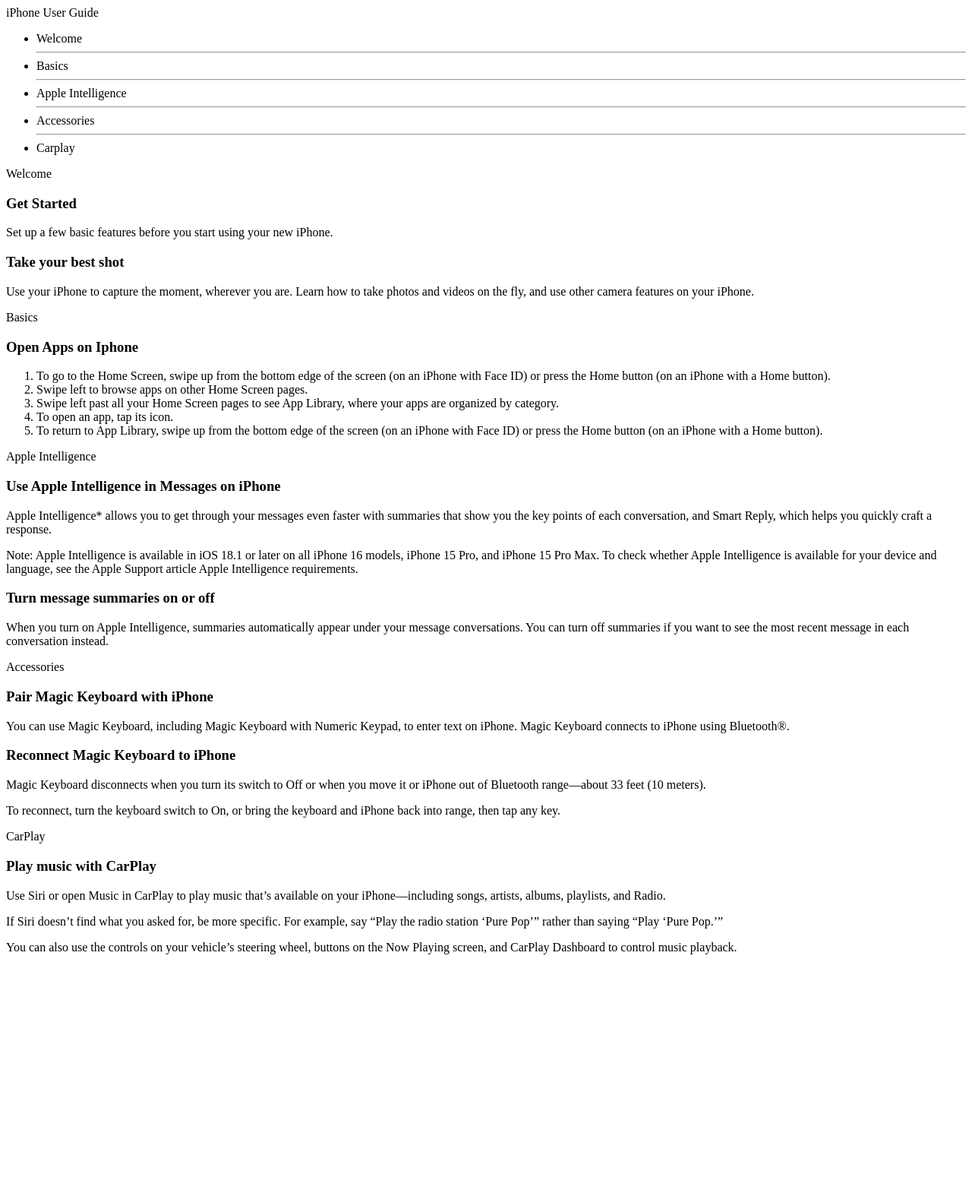
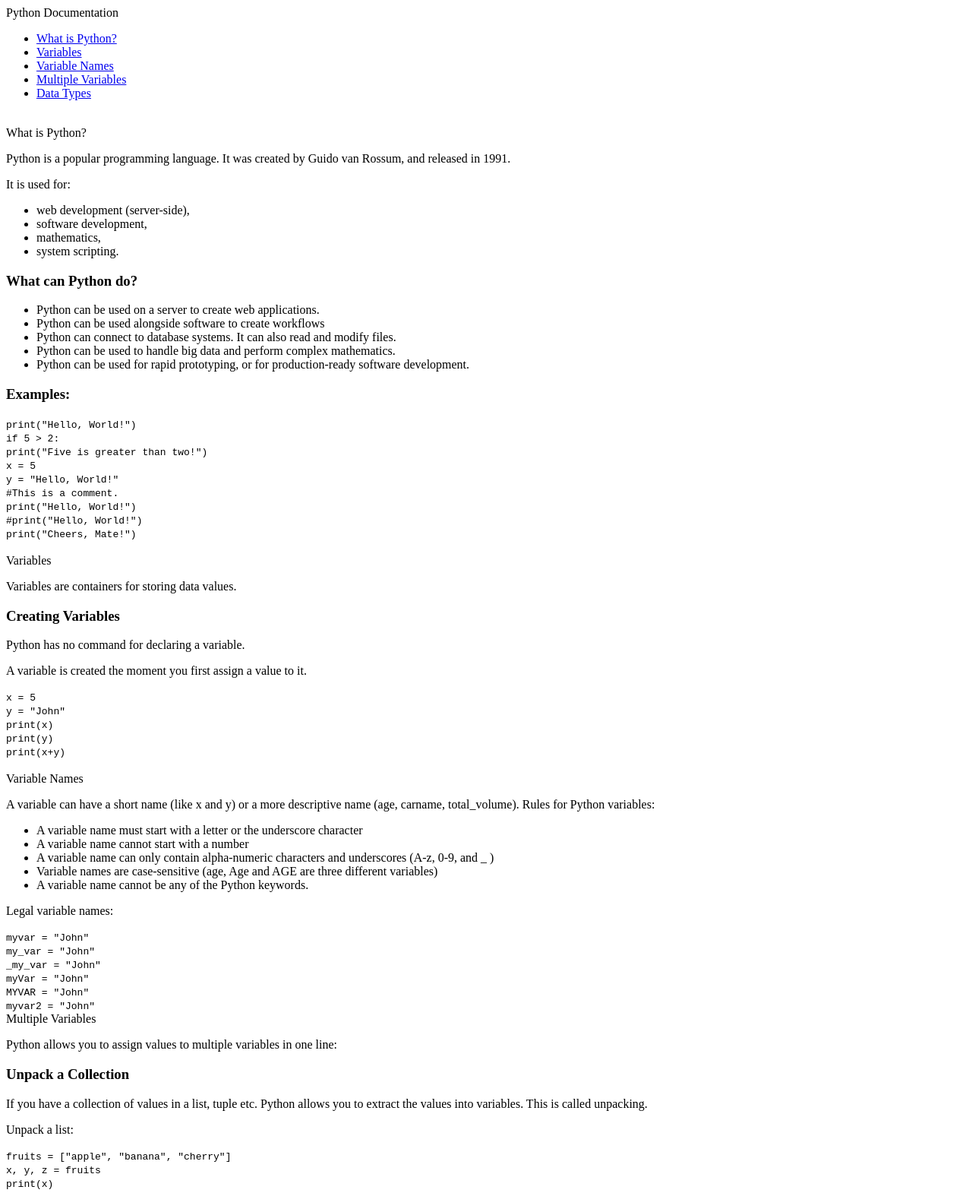
Before and after one commit to stephenmasih41/Technical-Documentation, a plain HTML site: page index.html in a window 1280 px wide. Shown: the top 1570 px of the page at 76% size. Before the commit the page ends 1272 px from the top, so only its background shows below. Drawn offline with Linux system fonts and the light colour scheme.

Commit message:
Changed to Python Documentation

```diff
--- a/index.html
+++ b/index.html
@@ -8,61 +8,115 @@
 </head>
 <body>
   <nav id="navbar">
-    <header>iPhone User Guide</header>
+    <header>Python Documentation</header>
     <ul>
-      <li id="Welcome">Welcome</li>
-      <hr>
-      <li id="Basics">Basics</li>
-      <hr>
-      <li id="Apple-Intelligence">Apple Intelligence</li>
-      <hr>
-      <li id="Accessories">Accessories</li>
-      <hr>
-      <li id="Carplay">Carplay</li>
+      <li><a href="#Welcome" class="nav-link">What is Python?</a></li>
+      <li><a href="#Variables" class="nav-link">Variables</a></li>
+      <li><a href="#Variable_Names" class="nav-link">Variable Names</a></li>
+      <li><a href="#Multiple_Variables" class="nav-link">Multiple Variables</a></li>
+      <li><a href="#Data_Types" class="nav-link">Data Types</a></li>
     </ul>
+  <br>
   </nav>
   <main id="main-doc">
     <section class="main-section"  id="Welcome">
-      <header>Welcome</header>
-      <h3>Get Started</h3>
-      <p>Set up a few basic features before you start using your new iPhone.</p>
-      <h3>Take your best shot</h3>
-      <p>Use your iPhone to capture the moment, wherever you are. Learn how to take photos and videos on the fly, and use other camera features on your iPhone.</p>
+      <header>What is Python?</header>
+      <p>Python is a popular programming language. It was created by Guido van Rossum, and released in 1991.</p>
+      <p>It is used for:</p>
+      <ul>
+        <li>web development (server-side),</li>
+        <li>software development,</li>
+        <li>mathematics,</li>
+        <li>system scripting.</li>
+      </ul>
+      <h3>What can Python do?</h3>
+      <ul>
+        <li>Python can be used on a server to create web applications.</li>
+        <li>Python can be used alongside software to create workflows</li>
+        <li>Python can connect to database systems. It can also read and modify files.</li>
+        <li>Python can be used to handle big data and perform complex mathematics.</li>
+        <li>Python can be used for rapid prototyping, or for production-ready software development.</li>
+      </ul>
+      <h3>Examples:</h3>
+      <code>print("Hello, World!")<br></code>
+      <code>if 5 > 2: <br>
+  print("Five is greater than two!")</code>
+      <code><br>x = 5<br>
+y = "Hello, World!"<br></code>
+      <code>#This is a comment. <br>
+print("Hello, World!")</code><br>
+      <code>#print("Hello, World!")<br>
+print("Cheers, Mate!")<br></code>
+<br>
     </section>
-    <section class="main-section"  id="Basics">
-      <header>Basics</header>
-      <h3>Open Apps on Iphone</h3>
-      <ol>
-        <li>To go to the Home Screen, swipe up from the bottom edge of the screen (on an iPhone with Face ID) or press the Home button (on an iPhone with a Home button).</li>
-        <li>Swipe left to browse apps on other Home Screen pages.</li>
-        <li>Swipe left past all your Home Screen pages to see App Library, where your apps are organized by category.</li>
-        <li>To open an app, tap its icon.</li>
-        <li>To return to App Library, swipe up from the bottom edge of the screen (on an iPhone with Face ID) or press the Home button (on an iPhone with a Home button).</li>
-      </ol>
+    <section class="main-section"  id="Variables">
+      <header>Variables</header>
+      <p>Variables are containers for storing data values.</p>
+      <h3>Creating Variables</h3>
+      <p>Python has no command for declaring a variable.</p>
+      <p>A variable is created the moment you first assign a value to it.</p>
+      <code>x = 5 <br></code>
+      <code>y = "John" <br></code>
+      <code>print(x) <br></code>
+      <code>print(y) <br></code>
+      <code>print(x+y) <br></code> <!--Addition-->
+      <br>
     </section>
-    <section class="main-section" id="Apple-Intelligence">
-      <header>Apple Intelligence</header>
-      <h3>Use Apple Intelligence in Messages on iPhone</h3>
-      <p>Apple Intelligence* allows you to get through your messages even faster with summaries that show you the key points of each conversation, and Smart Reply, which helps you quickly craft a response.</p>
-      <p>Note: Apple Intelligence is available in iOS 18.1 or later on all iPhone 16 models, iPhone 15 Pro, and iPhone 15 Pro Max. To check whether Apple Intelligence is available for your device and language, see the Apple Support article Apple Intelligence requirements.</p>
-      <h3>Turn message summaries on or off</h3>
-      <p>When you turn on Apple Intelligence, summaries automatically appear under your message conversations. You can turn off summaries if you want to see the most recent message in each conversation instead.</p>
+    <section class="main-section" id="Variable_Names">
+      <header>Variable Names</header>
+      <p>A variable can have a short name (like x and y) or a more descriptive name (age, carname, total_volume). Rules for Python variables:</p>
+      <ul>
+        <li>A variable name must start with a letter or the underscore character</li>
+        <li>A variable name cannot start with a number</li>
+        <li>A variable name can only contain alpha-numeric characters and underscores (A-z, 0-9, and _ )</li>
+        <li>Variable names are case-sensitive (age, Age and AGE are three different variables)</li>
+        <li>A variable name cannot be any of the Python keywords.</li>
+      </ul>
+      <p>Legal variable names: </p>
+      <code>myvar = "John" <br></code>
+      <code>my_var = "John" <br></code>
+      <code>_my_var = "John" <br></code>
+      <code>myVar = "John" <br></code>
+      <code>MYVAR = "John" <br></code>
+      <code>myvar2 = "John"
+ <br></code>
     </section>
-    <section class="main-section"  id="Accessories">
-      <header>Accessories</header>
-      <h3>Pair Magic Keyboard with iPhone</h3>
-      <p>You can use Magic Keyboard, including Magic Keyboard with Numeric Keypad, to enter text on iPhone. Magic Keyboard connects to iPhone using Bluetooth®.</p>
-      <h3>Reconnect Magic Keyboard to iPhone</h3>
-      <p>Magic Keyboard disconnects when you turn its switch to Off or when you move it or iPhone out of Bluetooth range—about 33 feet (10 meters).</p>
-      <p>To reconnect, turn the keyboard switch to On, or bring the keyboard and iPhone back into range, then tap any key.</p>
+    <section class="main-section"  id="Multiple_Variables">
+      <header>Multiple Variables</header>
+      <p>Python allows you to assign values to multiple variables in one line:</p>
+      <h3>Unpack a Collection</h3>
+      <p>If you have a collection of values in a list, tuple etc. Python allows you to extract the values into variables. This is called unpacking.</p>
+      <p>Unpack a list:</p>
+      <code>fruits = ["apple", "banana", "cherry"] <br></code>
+      <code>x, y, z = fruits
+ <br></code>
+      <code>print(x) <br></code>
+      <code>print(y) <br></code>
+      <code>print(z) <br></code>
+      <br>
     </section>
-    <section class="main-section"  id="CarPlay">
-      <header>CarPlay</header>
-      <h3>Play music with CarPlay</h3>
-      <p>Use Siri or open Music in CarPlay to play music that’s available on your iPhone—including songs, artists, albums, playlists, and Radio.</p>
-      <p>If Siri doesn’t find what you asked for, be more specific. For example, say “Play the radio station ‘Pure Pop’” rather than saying “Play ‘Pure Pop.’”</p>
-      <p>You can also use the controls on your vehicle’s steering wheel, buttons on the Now Playing screen, and CarPlay Dashboard to control music playback.</p>
+    <section class="main-section"  id="Data_Types">
+      <header>Data Types</header>
+      <p>In programming, data type is an important concept.</p>
+      <p>Variables can store data of different types, and different types can do different things.</p>
+      <p>Python has the following data types built-in by default, in these categories:</p>
     </section>
+    <ul>
+      <li>
+Text Type:	str</li>
+      <li>Numeric Types:	int, float, complex</li>
+      <li>Sequence Types:	list, tuple, range</li>
+      <li>Mapping Type:	dict</li>
+      <li>Set Types:	set, frozenset</li>
+      <li>Boolean Type:	bool</li>
+      <li>Binary Types:	bytes, bytearray, memoryview</li>
+      <li>None Type:	NoneType</li>
+    </ul>
+    <code>x = "Hello World" <br></code>
+    <code>x = 20 <br></code>
+    <code>x = 20.5 <br></code>
+    <code>x = 1j <br></code>
+    <code>print(type(x)) <br></code>
   </main>
 </body>
 </html>
```
